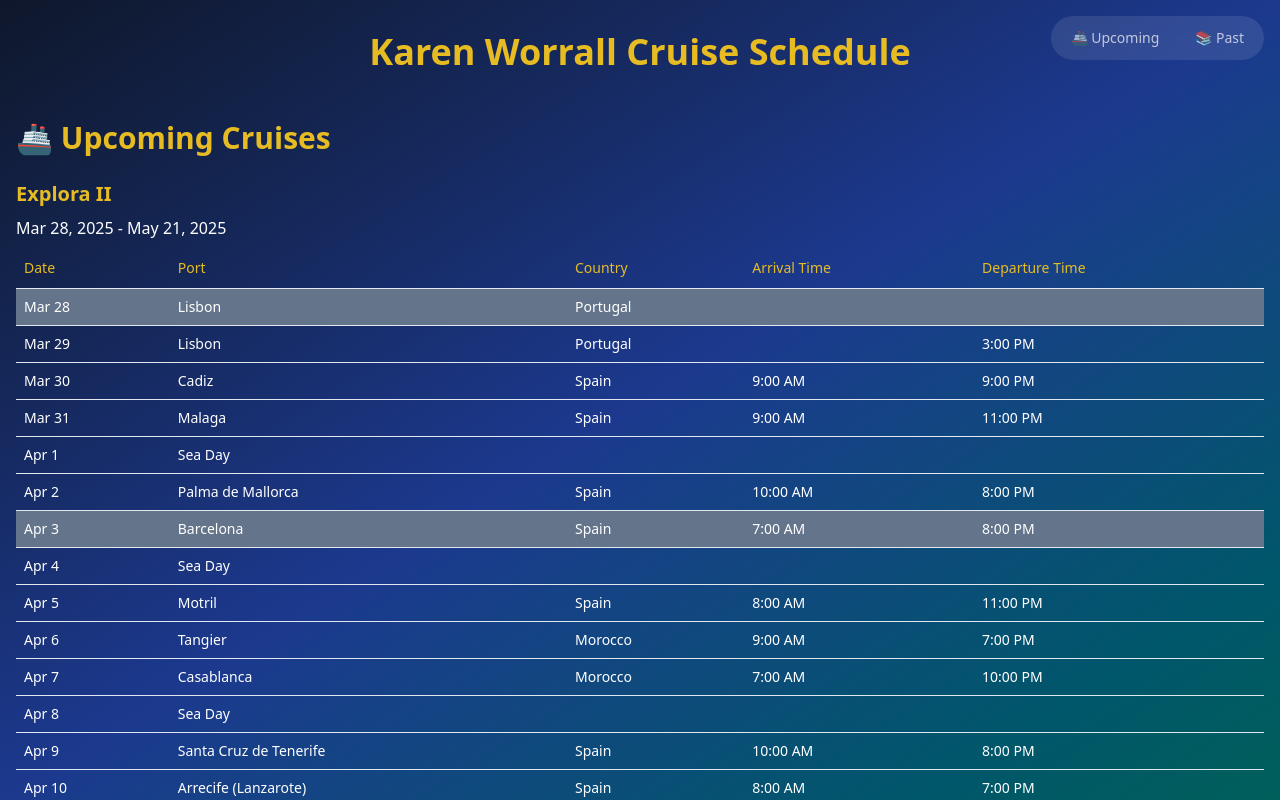
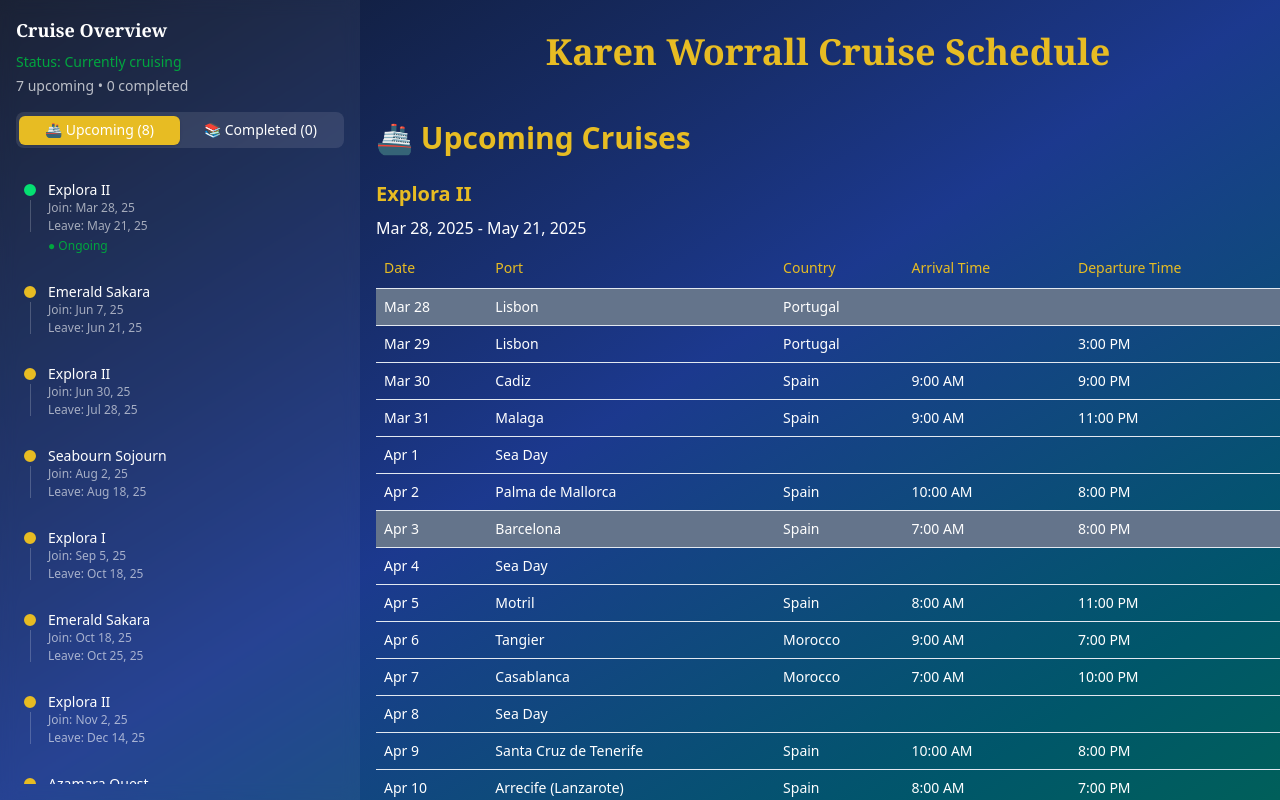
Before and after one commit to xylophonehero/karen-cruises, a React (Vite) app: page / in a window 1280 px wide. Shown: the top 800 px of the page. Built offline with nearby package versions, Linux system fonts and the light colour scheme.

Commit message:
feat: tabs and sidebar

```diff
--- a/package.json
+++ b/package.json
@@ -13,6 +13,7 @@
     "@radix-ui/react-dialog": "^1.1.15",
     "@radix-ui/react-select": "^2.1.6",
     "@radix-ui/react-slot": "^1.1.2",
+    "@radix-ui/react-tabs": "^1.1.13",
     "@tailwindcss/vite": "^4.1.3",
     "class-variance-authority": "^0.7.1",
     "clsx": "^2.1.1",
@@ -21,6 +22,7 @@
     "react-dom": "^19.0.0",
     "tailwind-merge": "^3.1.0",
     "tailwindcss": "^4.1.3",
+    "tailwindcss-grid-areas": "^0.1.1",
     "tw-animate-css": "^1.2.5",
     "vaul": "^1.1.2"
   },
--- a/src/App.tsx
+++ b/src/App.tsx
@@ -1,6 +1,7 @@
 import { useState } from "react";
 import schedules from "@/data/schedules.json";
 import { CruiseSection } from "./components/cruise-section";
+import { CruiseTimeline } from "./components/cruise-timeline";
 import {
   Drawer,
   DrawerClose,
@@ -25,24 +26,11 @@
   );
 
   return (
-    <main className="min-h-screen bg-gradient-to-br from-slate-900 via-blue-900 to-teal-800 text-white py-8 px-4 font-sans bg-fixed">
-      {/* Sticky Navigation - Desktop */}
-      <nav className="fixed top-4 right-4 z-50 hidden md:block">
-        <div className="bg-white/10 backdrop-blur-sm rounded-full p-1 flex gap-1">
-          <a
-            href="#upcoming"
-            className="px-4 py-2 rounded-full transition-all duration-200 font-medium text-sm text-white/70 hover:text-white hover:bg-white/10"
-          >
-            🚢 Upcoming
-          </a>
-          <a
-            href="#past"
-            className="px-4 py-2 rounded-full transition-all duration-200 font-medium text-sm text-white/70 hover:text-white hover:bg-white/10"
-          >
-            📚 Past
-          </a>
-        </div>
-      </nav>
+    <main className="h-full min-h-screen bg-gradient-to-br from-slate-900 via-blue-900 to-teal-800 text-white font-sans bg-fixed flex gap-x-4">
+      {/* Desktop Sidebar */}
+      <aside className="w-[360px] hidden h-full lg:block">
+        <CruiseTimeline cruises={schedule} />
+      </aside>
 
       {/* Mobile Drawer */}
       <Drawer open={drawerOpen} onOpenChange={setDrawerOpen}>
@@ -64,12 +52,21 @@
             </svg>
           </button>
         </DrawerTrigger>
-        <DrawerContent>
+        <DrawerContent className="max-h-[80vh]">
           <DrawerHeader>
-            <DrawerTitle>Navigate</DrawerTitle>
-            <DrawerDescription>Jump to a section</DrawerDescription>
+            <DrawerTitle>Cruise Overview</DrawerTitle>
+            <DrawerDescription>
+              Navigate to any cruise or section
+            </DrawerDescription>
           </DrawerHeader>
-          <div className="p-4 space-y-2">
+          <div className="px-4 pb-4 overflow-y-auto">
+            <CruiseTimeline cruises={schedule} variant="mobile" />
+
+            <div className="mt-6 pt-4 border-t border-gray-200">
+              <h4 className="font-medium text-gray-900 mb-3">
+                Quick Navigation
+              </h4>
+              <div className="space-y-2">
                 <DrawerClose asChild>
                   <a
                     href="#upcoming"
@@ -87,11 +84,14 @@
                   </a>
                 </DrawerClose>
               </div>
+            </div>
+          </div>
         </DrawerContent>
       </Drawer>
 
+      <div className="flex-1 overflow-auto h-full py-8">
         <div className="container mx-auto">
-        <h1 className="text-4xl font-bold mb-12 text-center text-primary">
+          <h1 className="text-4xl font-bold mb-12 text-center text-primary font-serif">
             Karen Worrall Cruise Schedule
           </h1>
 
@@ -127,6 +127,7 @@
             </div>
           )}
         </div>
+      </div>
     </main>
   );
 }
--- /dev/null
+++ b/src/components/cruise-timeline.tsx
@@ -0,0 +1,194 @@
+import { Tabs, TabsContent, TabsList, TabsTrigger } from "@/components/ui/tabs";
+
+interface CruiseTimelineProps {
+  cruises: Array<{
+    id: number;
+    ship_name: string;
+    date_joining: string;
+    date_leaving: string;
+  }>;
+  className?: string;
+  variant?: "desktop" | "mobile";
+}
+
+const formatDateShort = (dateString: string) => {
+  const date = new Date(dateString);
+  return date.toLocaleDateString("en-US", {
+    month: "short",
+    day: "numeric",
+    year: "2-digit",
+  });
+};
+
+const getCruiseStatus = (cruise: any) => {
+  const today = new Date();
+  const joinDate = new Date(cruise.date_joining);
+  const leaveDate = new Date(cruise.date_leaving);
+
+  if (today >= joinDate && today <= leaveDate) {
+    return "current";
+  } else if (today > leaveDate) {
+    return "past";
+  } else {
+    return "upcoming";
+  }
+};
+
+export function CruiseTimeline({
+  cruises,
+  className = "",
+  variant = "desktop",
+}: CruiseTimelineProps) {
+  const upcomingCruises = cruises
+    .filter(
+      (c) =>
+        getCruiseStatus(c) === "upcoming" || getCruiseStatus(c) === "current",
+    )
+    .sort(
+      (a, b) =>
+        new Date(a.date_joining).getTime() - new Date(b.date_joining).getTime(),
+    );
+
+  const completedCruises = cruises
+    .filter((c) => getCruiseStatus(c) === "past")
+    .sort(
+      (a, b) =>
+        new Date(b.date_joining).getTime() - new Date(a.date_joining).getTime(),
+    ); // Reverse order
+
+  const upcomingCount = cruises.filter(
+    (c) => getCruiseStatus(c) === "upcoming",
+  ).length;
+  const pastCount = cruises.filter((c) => getCruiseStatus(c) === "past").length;
+  const currentCruise = cruises.find((c) => getCruiseStatus(c) === "current");
+
+  const isDesktop = variant === "desktop";
+  const containerClasses = isDesktop
+    ? "bg-white/5 backdrop-blur-sm p-4 h-full flex flex-col"
+    : "bg-transparent";
+  const textClasses = isDesktop ? "text-white" : "text-gray-900";
+  const subtextClasses = isDesktop ? "text-white/70" : "text-gray-600";
+
+  const renderTimeline = (
+    cruiseList: typeof cruises,
+    tabType: "upcoming" | "completed",
+  ) => {
+    if (cruiseList.length === 0) {
+      return (
+        <div className={`text-center py-8 ${subtextClasses}`}>
+          No {tabType} cruises
+        </div>
+      );
+    }
+
+    return (
+      <div className="space-y-3">
+        {cruiseList.map((cruise, index) => {
+          const status = getCruiseStatus(cruise);
+          const anchorId = status === "past" ? "past" : "upcoming";
+
+          return (
+            <a
+              key={`${cruise.id}-${cruise.date_joining}`}
+              href={`#${anchorId}`}
+              className="block group"
+            >
+              <div
+                className={`flex items-start gap-3 rounded-lg p-2 transition-colors ${
+                  isDesktop ? "hover:bg-white/10" : "hover:bg-gray-100"
+                }`}
+              >
+                <div className="flex-shrink-0 mt-1">
+                  <div
+                    className={`w-3 h-3 rounded-full border-2 ${
+                      status === "current"
+                        ? "bg-green-400 border-green-400"
+                        : status === "upcoming"
+                          ? "bg-primary border-primary"
+                          : "bg-gray-400 border-gray-400"
+                    }`}
+                  />
+                  {index < cruiseList.length - 1 && (
+                    <div
+                      className={`w-px h-8 ml-1.5 mt-1 ${
+                        isDesktop ? "bg-white/20" : "bg-gray-300"
+                      }`}
+                    />
+                  )}
+                </div>
+
+                <div className="flex-1 min-w-0">
+                  <div
+                    className={`font-medium text-sm truncate group-hover:text-primary transition-colors ${textClasses}`}
+                  >
+                    {cruise.ship_name}
+                  </div>
+                  <div
+                    className={`text-xs space-y-0.5 ${
+                      isDesktop ? "text-white/60" : "text-gray-500"
+                    }`}
+                  >
+                    <div>Join: {formatDateShort(cruise.date_joining)}</div>
+                    <div>Leave: {formatDateShort(cruise.date_leaving)}</div>
+                  </div>
+                  {status === "current" && (
+                    <div className="text-xs text-green-600 mt-1">● Ongoing</div>
+                  )}
+                </div>
+              </div>
+            </a>
+          );
+        })}
+      </div>
+    );
+  };
+
+  return (
+    <div className={`${containerClasses} ${className}`}>
+      <div className="mb-4">
+        <h3
+          className={`text-lg font-bold text-primary font-serif mb-2 ${textClasses}`}
+        >
+          Cruise Overview
+        </h3>
+        <div className={`text-sm space-y-1 ${subtextClasses}`}>
+          {currentCruise && (
+            <div className="text-green-600">Status: Currently cruising</div>
+          )}
+          <div>
+            {upcomingCount} upcoming • {pastCount} completed
+          </div>
+        </div>
+      </div>
+
+      <Tabs defaultValue="upcoming" className="w-full flex flex-col flex-1 min-h-0">
+        <TabsList
+          className={`grid w-full grid-cols-2 mb-4 ${
+            isDesktop ? "bg-white/10" : "bg-gray-100"
+          }`}
+        >
+          <TabsTrigger
+            value="upcoming"
+            className={`${isDesktop ? "text-white data-[state=active]:bg-primary data-[state=active]:text-white" : ""}`}
+          >
+            🚢 Upcoming ({upcomingCruises.length})
+          </TabsTrigger>
+          <TabsTrigger
+            value="completed"
+            className={`${isDesktop ? "text-white data-[state=active]:bg-primary data-[state=active]:text-white" : ""}`}
+          >
+            📚 Completed ({completedCruises.length})
+          </TabsTrigger>
+        </TabsList>
+
+        <TabsContent value="upcoming" className="mt-0 flex-1 overflow-y-auto min-h-0">
+          {renderTimeline(upcomingCruises, "upcoming")}
+        </TabsContent>
+
+        <TabsContent value="completed" className="mt-0 flex-1 overflow-y-auto min-h-0">
+          {renderTimeline(completedCruises, "completed")}
+        </TabsContent>
+      </Tabs>
+    </div>
+  );
+}
--- /dev/null
+++ b/src/components/ui/tabs.tsx
@@ -0,0 +1,64 @@
+import * as React from "react"
+import * as TabsPrimitive from "@radix-ui/react-tabs"
+
+import { cn } from "@/lib/utils"
+
+function Tabs({
+  className,
+  ...props
+}: React.ComponentProps<typeof TabsPrimitive.Root>) {
+  return (
+    <TabsPrimitive.Root
+      data-slot="tabs"
+      className={cn("flex flex-col gap-2", className)}
+      {...props}
+    />
+  )
+}
+
+function TabsList({
+  className,
+  ...props
+}: React.ComponentProps<typeof TabsPrimitive.List>) {
+  return (
+    <TabsPrimitive.List
+      data-slot="tabs-list"
+      className={cn(
+        "bg-muted text-muted-foreground inline-flex h-9 w-fit items-center justify-center rounded-lg p-[3px]",
+        className
+      )}
+      {...props}
+    />
+  )
+}
+
+function TabsTrigger({
+  className,
+  ...props
+}: React.ComponentProps<typeof TabsPrimitive.Trigger>) {
+  return (
+    <TabsPrimitive.Trigger
+      data-slot="tabs-trigger"
+      className={cn(
+        "data-[state=active]:bg-background dark:data-[state=active]:text-foreground focus-visible:border-ring focus-visible:ring-ring/50 focus-visible:outline-ring dark:data-[state=active]:border-input dark:data-[state=active]:bg-input/30 text-foreground dark:text-muted-foreground inline-flex h-[calc(100%-1px)] flex-1 items-center justify-center gap-1.5 rounded-md border border-transparent px-2 py-1 text-sm font-medium whitespace-nowrap transition-[color,box-shadow] focus-visible:ring-[3px] focus-visible:outline-1 disabled:pointer-events-none disabled:opacity-50 data-[state=active]:shadow-sm [&_svg]:pointer-events-none [&_svg]:shrink-0 [&_svg:not([class*='size-'])]:size-4",
+        className
+      )}
+      {...props}
+    />
+  )
+}
+
+function TabsContent({
+  className,
+  ...props
+}: React.ComponentProps<typeof TabsPrimitive.Content>) {
+  return (
+    <TabsPrimitive.Content
+      data-slot="tabs-content"
+      className={cn("flex-1 outline-none", className)}
+      {...props}
+    />
+  )
+}
+
+export { Tabs, TabsList, TabsTrigger, TabsContent }
--- a/src/index.css
+++ b/src/index.css
@@ -2,7 +2,6 @@
 @import "tw-animate-css";
 
 @custom-variant dark (&:is(.dark *));
-
 
 :root {
   font-family: system-ui, Avenir, Helvetica, Arial, sans-serif;
@@ -159,9 +158,16 @@
     @apply border-border outline-ring/50;
   }
   html {
+    height: 100%;
     scroll-behavior: smooth;
+    overflow-x: hidden;
   }
   body {
+    height: 100%;
     @apply bg-background text-foreground;
+    overflow-x: hidden;
+  }
+  #root {
+    height: 100%;
   }
 }
```
Also changed, not shown: 1 other file (tests, documents, lock files or other folders). Lines whose indentation alone changed are shown as unchanged.
